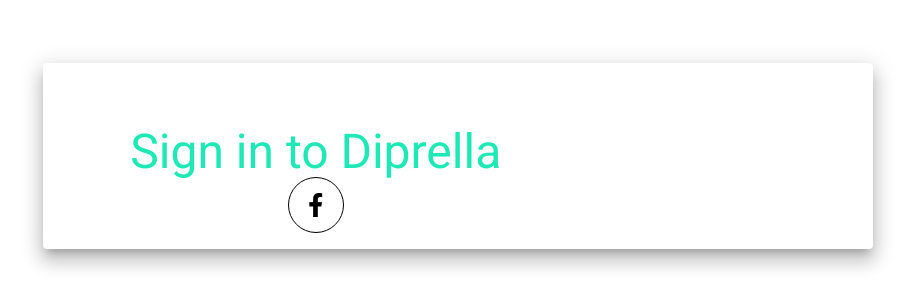
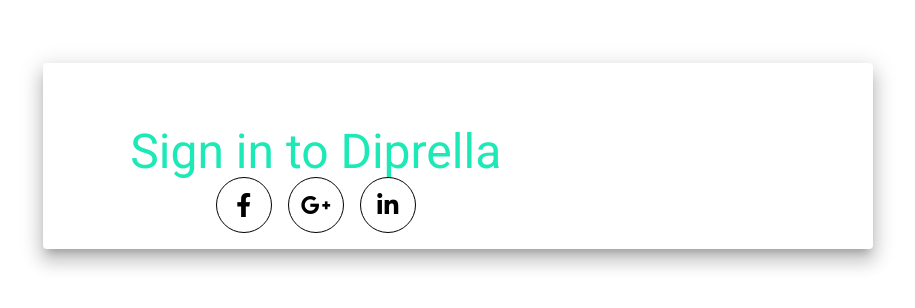
Before and after one commit to soregashi-27/login-ui-vue2-on-vuetify, a Vue app: page / in a window 1280 px wide. Shown: the part 244-552 px from the top of the page, without its empty margins (182-1097 px from the left). Built offline with nearby package versions, Linux system fonts and the light colour scheme.

Commit message:
SNSアイコンを追加

```diff
--- a/src/views/Home.vue
+++ b/src/views/Home.vue
@@ -17,6 +17,12 @@
                       <div class="text-center" mt-4>
                         <v-btn class="mx-2" fab color="black" outlined>
                           <v-icon>fab fa-facebook-f</v-icon>
+                        </v-btn>
+                        <v-btn class="mx-2" fab color="black" outlined>
+                          <v-icon>fab fa-google-plus-g</v-icon>
+                        </v-btn>
+                        <v-btn class="mx-2" fab color="black" outlined>
+                          <v-icon>fab fa-linkedin-in</v-icon>
                         </v-btn>
                       </div>
                     </v-card-text>
```
